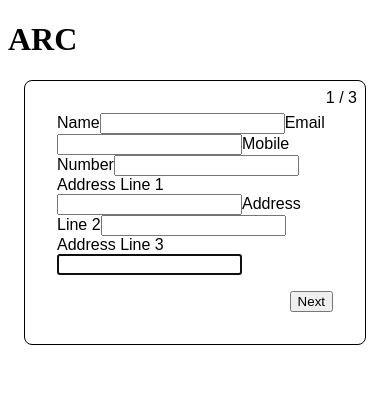
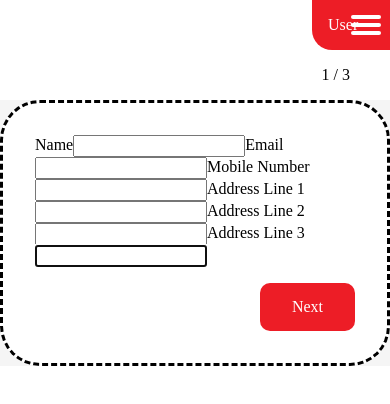
Before and after one commit to ismailasylla/multi-step-form, a React (Vite) app: page / in a window 390 px wide. Shown: the top 404 px of the page. Built offline with nearby package versions, Linux system fonts and the light colour scheme.

Commit message:
Added Navbar, styles, colors & other fixes..

```diff
--- a/src/App.tsx
+++ b/src/App.tsx
@@ -1,14 +1,20 @@
 import { useState } from "react";
+import styled from "styled-components";
+import NavBar from "./components/NavBar/NavBar";
 import RegistrationForm from "./components/Register/RegistrationForm";
+
+export const Container = styled.div`
+  background-color: #f5f5f5;
+`;
 
 function App() {
   return (
-    <div className="App">
-      <div>
-        <h1>ARC</h1>
+    <>
+      <NavBar />
+      <Container>
         <RegistrationForm />
-      </div>
-    </div>
+      </Container>
+    </>
   );
 }
 
--- /dev/null
+++ b/src/components/NavBar/NavBar.tsx
@@ -0,0 +1,24 @@
+import "./navbar.css";
+
+const NavBar = () => {
+  return (
+    <div className="nav-container">
+      <section className="top-nav">
+        <div>User</div>
+        <input id="menu-toggle" type="checkbox" />
+        <label className="menu-button-container" htmlFor="menu-toggle">
+          <div className="menu-button"></div>
+        </label>
+        {/* <ul className="menu">
+          <li>One</li>
+          <li>Two</li>
+          <li>Three</li>
+          <li>Four</li>
+          <li>Five</li>
+        </ul> */}
+      </section>
+    </div>
+  );
+};
+
+export default NavBar;
--- /dev/null
+++ b/src/components/NavBar/navbar.css
@@ -0,0 +1,141 @@
+
+h2 {
+  vertical-align: center;
+  text-align: center;
+}
+
+html, body {
+  margin: 0;
+  height: 100%;
+}
+
+* {
+  font-family: "Raleway";
+  box-sizing: border-box;
+}
+
+.nav-container{
+  display: flex;
+  justify-content: end;
+}
+
+.top-nav {
+  display: flex;
+  flex-direction: row-reverse;
+  flex-direction: row;
+  align-items: center;
+  justify-content: space-between;
+  background: #ed1d26;
+  /* W3C, IE 10+/ Edge, Firefox 16+, Chrome 26+, Opera 12+, Safari 7+ */
+  color: #FFF;
+  height: 50px;
+  padding: 1em;
+  border-bottom-left-radius: 20px 20px;
+  width: 20%;
+  margin-bottom: 50px;
+
+}
+
+.menu {
+  display: flex;
+  flex-direction: row;
+  list-style-type: none;
+  margin: 0;
+  padding: 0;
+}
+
+.menu > li {
+  margin: 0 1rem;
+  overflow: hidden;
+}
+
+.menu-button-container {
+  display: none;
+  height: 100%;
+  width: 30px;
+  cursor: pointer;
+  flex-direction: column;
+  justify-content: center;
+  align-items: center;
+}
+
+#menu-toggle {
+  display: none;
+}
+
+.menu-button,
+.menu-button::before,
+.menu-button::after {
+  display: block;
+  background-color: #fff;
+  position: absolute;
+  height: 4px;
+  width: 30px;
+  transition: transform 400ms cubic-bezier(0.23, 1, 0.32, 1);
+  border-radius: 2px;
+}
+
+.menu-button::before {
+  content: '';
+  margin-top: -8px;
+}
+
+.menu-button::after {
+  content: '';
+  margin-top: 8px;
+}
+
+#menu-toggle:checked + .menu-button-container .menu-button::before {
+  margin-top: 0px;
+  transform: rotate(405deg);
+}
+
+#menu-toggle:checked + .menu-button-container .menu-button {
+  background: rgba(255, 255, 255, 0);
+}
+
+#menu-toggle:checked + .menu-button-container .menu-button::after {
+  margin-top: 0px;
+  transform: rotate(-405deg);
+}
+
+@media (max-width: 980px) {
+  .menu-button-container {
+    display: flex;
+  }
+  .menu {
+    position: absolute;
+    top: 0;
+    margin-top: 50px;
+    left: 0;
+    flex-direction: column;
+    width: 100%;
+    justify-content: center;
+    align-items: center;
+  }
+  #menu-toggle ~ .menu li {
+    height: 0;
+    margin: 0;
+    padding: 0;
+    border: 0;
+    transition: height 400ms cubic-bezier(0.23, 1, 0.32, 1);
+  }
+  #menu-toggle:checked ~ .menu li {
+    border: 1px solid #333;
+    height: 2.5em;
+    padding: 0.5em;
+    transition: height 400ms cubic-bezier(0.23, 1, 0.32, 1);
+  }
+  .menu > li {
+    display: flex;
+    justify-content: center;
+    margin: 0;
+    padding: 0.5em 0;
+    width: 100%;
+    color: white;
+    background-color: #222;
+  }
+  .menu > li:not(:last-child) {
+    border-bottom: 1px solid #444;
+  }
+}
--- a/src/components/Register/RegistrationForm.tsx
+++ b/src/components/Register/RegistrationForm.tsx
@@ -8,6 +8,7 @@ import {
   FormContainer,
   SteperWrapper,
 } from "../RegistrationForm.styled";
+import "./register.css";
 
 type FormData = {
   name: string;
@@ -58,22 +59,26 @@ const RegistrationForm = () => {
   }
 
   return (
+    <>
+      <SteperWrapper style={{ marginTop: "50px" }}>
+        {currentStepIndex + 1} / {steps.length}
+      </SteperWrapper>
       <FormContainer>
         <form onSubmit={onSubmit}>
-        <SteperWrapper>
-          {currentStepIndex + 1} / {steps.length}
-        </SteperWrapper>
           {step}
           <ButtonWrapper>
             {!isFirstStep && (
-            <button type="button" onClick={back}>
+              <button type="button" onClick={back} className="button">
                 Back
               </button>
             )}
-          <button type="submit">{isLastStep ? "Submit" : "Next"}</button>
+            <button type="submit" className="button">
+              {isLastStep ? "Submit" : "Next"}
+            </button>
           </ButtonWrapper>
         </form>
       </FormContainer>
+    </>
   );
 };
 
--- /dev/null
+++ b/src/components/Register/register.css
@@ -0,0 +1,12 @@
+.button {
+  background-color: #ed1d26; /* Green */
+  border: none;
+  color: white;
+  padding: 15px 32px;
+  text-align: center;
+  text-decoration: none;
+  display: inline-block;
+  font-size: 16px;
+  border-radius: 10px;
+  cursor: pointer;
+}
--- a/src/components/RegistrationForm.styled.ts
+++ b/src/components/RegistrationForm.styled.tsx
@@ -2,19 +2,21 @@ import styled from "styled-components";
 
 export const FormContainer = styled.div`
   position: relative;
-  background: white;
-  border: 1px solid black;
+  border: dashed;
+  border-radius: 40px;
   padding: 2rem;
   margin: 1rem;
-  border-radius: 0.5rem;
   font-family: Arial;
-  max-width: max-content;
+  display: flex;
+  width: fit-content;
+  margin: auto;
+  background-color: white !important;
 `;
 
 export const SteperWrapper = styled.div`
   position: absolute;
-  top: 0.5rem;
-  right: 0.5rem;
+  top: 1rem;
+  right: 2.5rem;
 `;
 
 export const ButtonWrapper = styled.div`
--- /dev/null
+++ b/src/constants/colors/colors.tsx
@@ -0,0 +1,5 @@
+const colors = {
+  btnBackground: "#ed1d26",
+};
+
+export default colors;
--- /dev/null
+++ b/src/constants/index.ts
@@ -0,0 +1 @@
+export { default as colors } from "./colors/colors";
--- a/src/main.tsx
+++ b/src/main.tsx
@@ -1,6 +1,7 @@
 import React from "react";
 import ReactDOM from "react-dom/client";
 import App from "./App";
+
 
 ReactDOM.createRoot(document.getElementById("root") as HTMLElement).render(
   <React.StrictMode>
```
Lines whose indentation alone changed are shown as unchanged.
